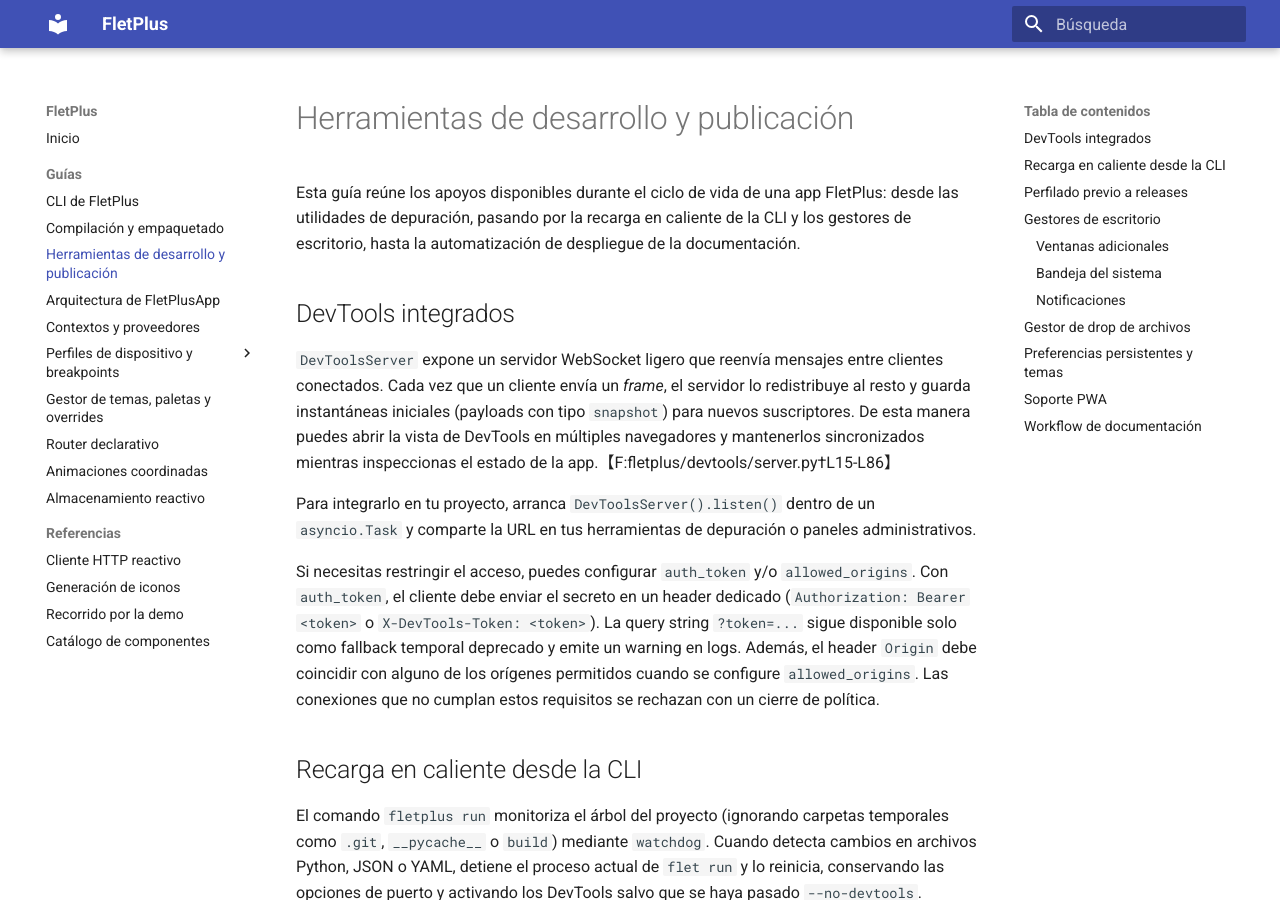
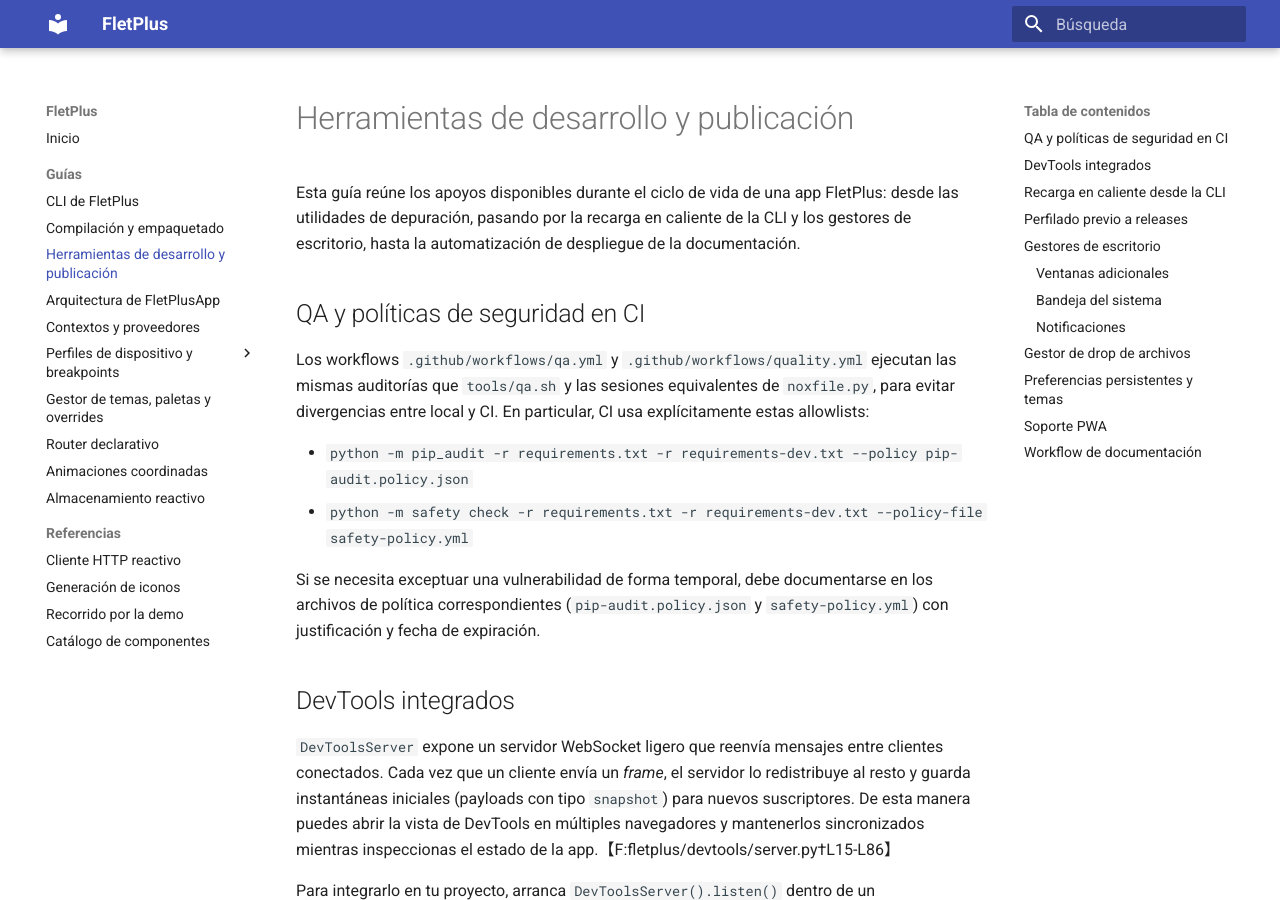
Before and after one commit to Alphonsus411/FletPlus, an MkDocs documentation site: the page built from docs/tooling.md, in a window 1280 px wide and 900 px high. Built offline with MkDocs 1.6.1 and Material for MkDocs 9.7.7, drawn with Linux system fonts in a browser that asks for light colours.

Commit message:
Alinea auditorías de CI con políticas de QA

```diff
--- a/docs/tooling.md
+++ b/docs/tooling.md
@@ -1,6 +1,15 @@
 # Herramientas de desarrollo y publicación
 
 Esta guía reúne los apoyos disponibles durante el ciclo de vida de una app FletPlus: desde las utilidades de depuración, pasando por la recarga en caliente de la CLI y los gestores de escritorio, hasta la automatización de despliegue de la documentación.
+
+## QA y políticas de seguridad en CI
+
+Los workflows `.github/workflows/qa.yml` y `.github/workflows/quality.yml` ejecutan las mismas auditorías que `tools/qa.sh` y las sesiones equivalentes de `noxfile.py`, para evitar divergencias entre local y CI. En particular, CI usa explícitamente estas allowlists:
+
+- `python -m pip_audit -r requirements.txt -r requirements-dev.txt --policy pip-audit.policy.json`
+- `python -m safety check -r requirements.txt -r requirements-dev.txt --policy-file safety-policy.yml`
+
+Si se necesita exceptuar una vulnerabilidad de forma temporal, debe documentarse en los archivos de política correspondientes (`pip-audit.policy.json` y `safety-policy.yml`) con justificación y fecha de expiración.
 
 ## DevTools integrados
 
```
Also changed, not shown: README.md (+4 -2 lines), 2 other files.
